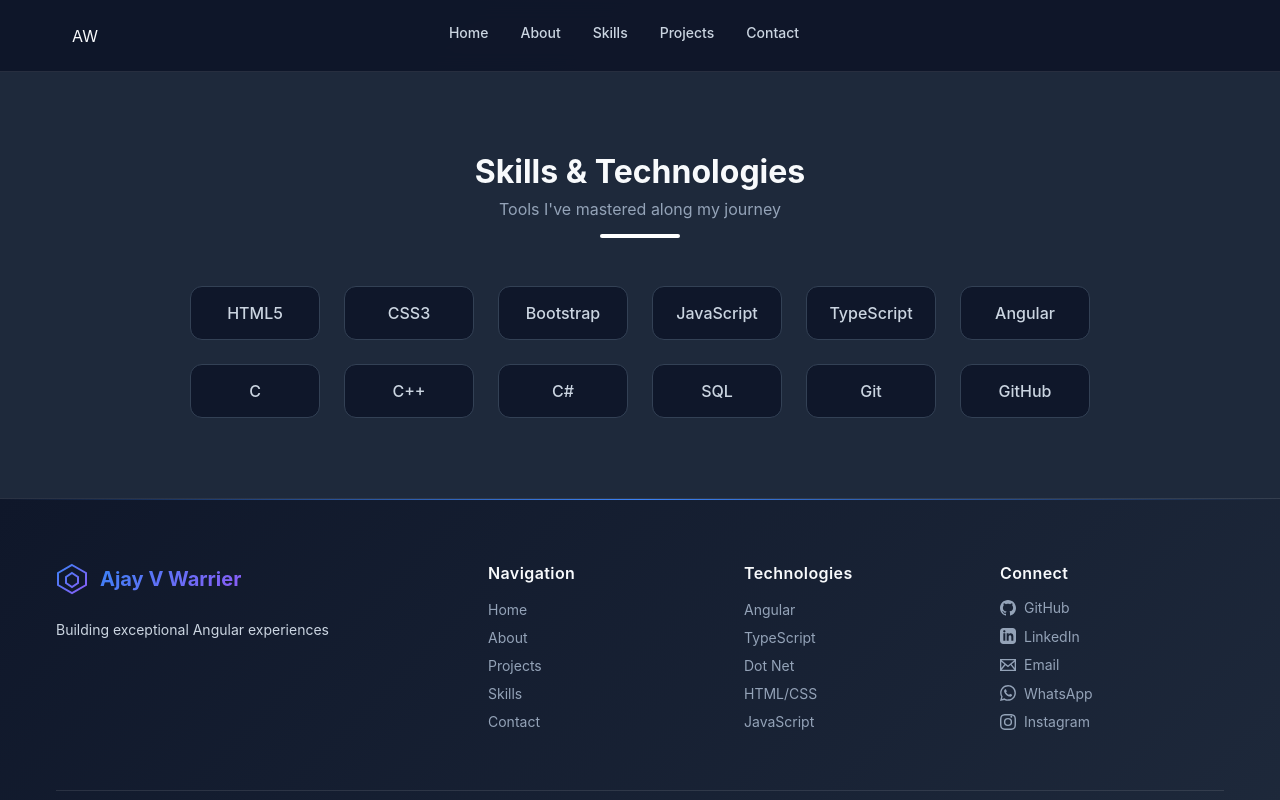
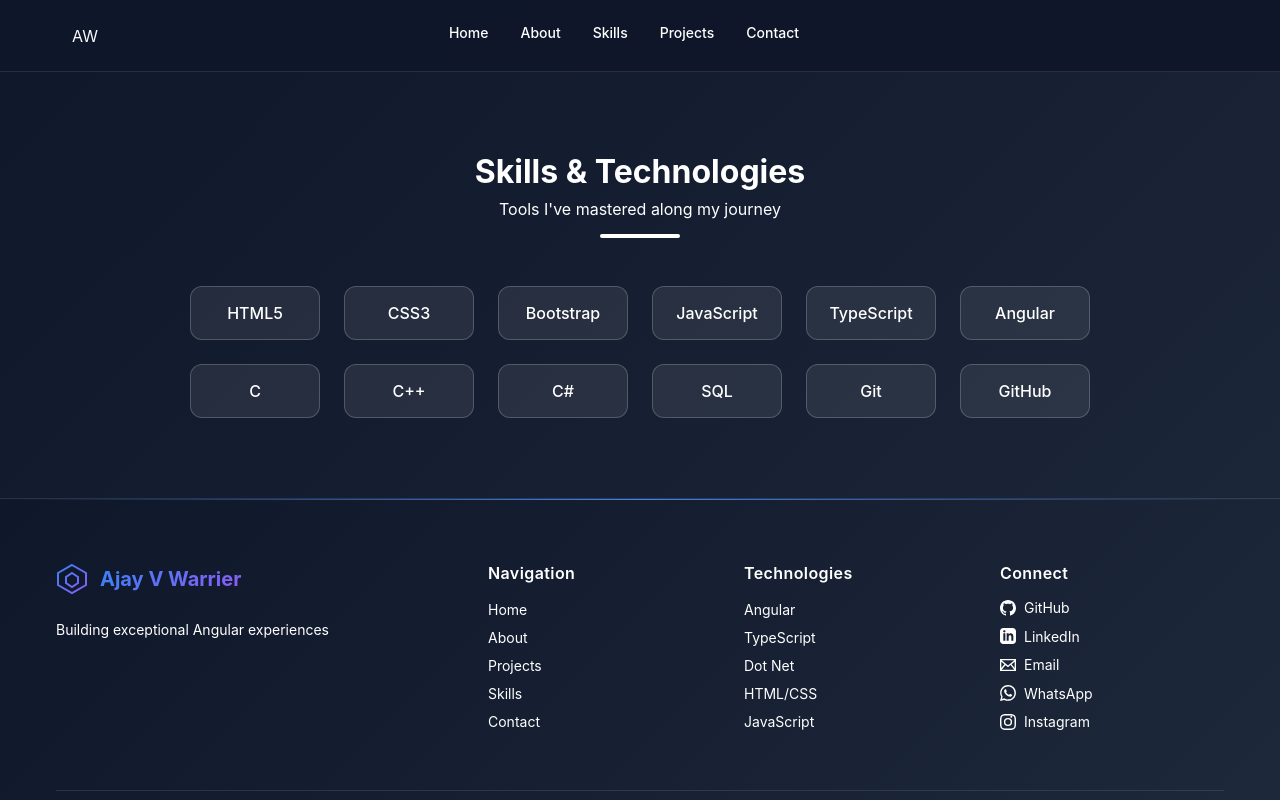
Before and after one commit to Ajayvwarrier/Portfolio, an Angular app: page /skills in a window 1280 px wide. Built offline with nearby package versions, Linux system fonts and the light colour scheme.

Commit message:
new update color consistent

```diff
--- a/src/app/components/about/about.css
+++ b/src/app/components/about/about.css
@@ -85,17 +85,19 @@
 }
 
 .resume-btn{
-  display:inline-block;
+  display:inline-flex;
   margin-top:25px;
   padding:12px 25px;
-  background:white;
+  background:rgb(15, 40, 182);
   color:#5a3ec8;
   border-radius:30px;
   text-decoration:none;
   font-weight:600;
   transition:.3s;
+  cursor: pointer;
+  border: none;
 }
 
 .resume-btn:hover{
-  background:#eee;
+  background:#8a6c6c;
 }
--- a/src/app/components/home/home.html
+++ b/src/app/components/home/home.html
@@ -3,11 +3,14 @@
 <section id="home" class="hero">
   <div class="container">
 
-    <!-- Molecular structure with mouse follow -->
-    <div class="hero-right" id="molecularContainer">
-      <div class="molecular-structure" id="molecularStructure"></div>
+  <div class="canvas-container">
+  <canvas id="bubbleCanvas"></canvas>
     </div>
+
     <div class="hero-content">
+
+        <!-- 🔥 RING -->
+      <div class="ring-animation"></div>
 
       <!-- SOCIAL ICONS TOP RIGHT -->
       <div class="hero-social">
@@ -32,15 +35,14 @@
         </a>
       </div>
 
-    <br>
-    <br>
-
       <h1 class="hero-title">
-        Hello, I'm <span class="highlight">AJAY V WARRIER</span>
+         <span class="highlight">AJAY</span>
         <span class="wave">👋</span>
       </h1>
 
-      <p class="hero-subtitle">Dot Net & Angular Developer</p>
+      <p class="hero-subtitle">Full Stack .Net Developer</p>
+      <p>Passionate about building interactive and dynamic web applications using the Dot NET stack.</p>
+      <br>
 
       <div class="hero-actions">
         <a href="#contact" class="btn btn-primary">
--- a/src/app/components/home/home.ts
+++ b/src/app/components/home/home.ts
@@ -1,4 +1,12 @@
-import { Component } from '@angular/core';
+import {
+  Component,
+  ElementRef,
+  AfterViewInit,
+  ViewChild,
+  HostListener,
+  OnDestroy
+} from '@angular/core';
+
 import { AboutComponent } from "../about/about";
 import { SkillsComponent } from "../skills/skills";
 import { ProjectsComponent } from "../projects/projects";
@@ -13,8 +21,199 @@ import { ContactComponent } from "../contact/contact";
   imports: [AboutComponent, SkillsComponent, ProjectsComponent, ContactComponent],
 
 })
-export class HomeComponent {
+export class HomeComponent implements AfterViewInit, OnDestroy {
+
   title: string = 'Welcome to My Portfolio';
 
-  // Add any additional properties or methods you need here
+  @ViewChild('canvas') canvasRef!: ElementRef<HTMLCanvasElement>;
+
+  private ctx!: CanvasRenderingContext2D;
+  private particles: Particle[] = [];
+  private animationId: number = 0;
+
+  private mouseX: number = 0;
+  private mouseY: number = 0;
+  private isMouseMoving: boolean = false;
+
+  // ================= INIT =================
+  ngAfterViewInit() {
+    this.initCanvas();
+    this.createParticles();
+    this.animate();
+  }
+
+  private initCanvas() {
+    const canvas = this.canvasRef.nativeElement;
+    this.ctx = canvas.getContext('2d')!;
+    this.resizeCanvas();
+  }
+
+  // ================= RESIZE =================
+  @HostListener('window:resize')
+  public resizeCanvas() {
+    const canvas = this.canvasRef.nativeElement;
+    const container = canvas.parentElement;
+
+    if (container) {
+      canvas.width = container.clientWidth;
+      canvas.height = container.clientHeight;
+    }
+
+    this.createParticles();
+  }
+
+  // ================= PARTICLES =================
+  private createParticles() {
+    const canvas = this.canvasRef.nativeElement;
+    const particleCount = 50;
+
+    this.particles = [];
+
+    for (let i = 0; i < particleCount; i++) {
+      this.particles.push(new Particle(
+        Math.random() * canvas.width,
+        Math.random() * canvas.height,
+        Math.random() * 3 + 1,
+        Math.random() * 2 - 1,
+        Math.random() * 2 - 1,
+        this.getRandomColor()
+      ));
+    }
+  }
+
+  private getRandomColor(): string {
+    const colors = [
+      '#3b82f6',
+      '#8b5cf6',
+      '#ec489a',
+      '#06b6d4',
+      '#f59e0b',
+      '#10b981'
+    ];
+    return colors[Math.floor(Math.random() * colors.length)];
+  }
+
+  // ================= ANIMATION =================
+  private animate() {
+    const canvas = this.canvasRef.nativeElement;
+    if (!this.ctx) return;
+
+    this.ctx.clearRect(0, 0, canvas.width, canvas.height);
+
+    // Draw particles
+    for (let p of this.particles) {
+      p.update(canvas.width, canvas.height);
+      p.draw(this.ctx);
+    }
+
+    this.drawConnections();
+    this.applyMouseEffect();
+
+    this.animationId = requestAnimationFrame(() => this.animate());
+  }
+
+  // ================= CONNECTION LINES =================
+  private drawConnections() {
+    const maxDistance = 120;
+
+    for (let i = 0; i < this.particles.length; i++) {
+      for (let j = i + 1; j < this.particles.length; j++) {
+
+        const dx = this.particles[i].x - this.particles[j].x;
+        const dy = this.particles[i].y - this.particles[j].y;
+        const distance = Math.sqrt(dx * dx + dy * dy);
+
+        if (distance < maxDistance) {
+          const opacity = 1 - (distance / maxDistance);
+
+          this.ctx.beginPath();
+          this.ctx.strokeStyle = `rgba(139, 92, 246, ${opacity * 0.3})`;
+          this.ctx.lineWidth = 1;
+          this.ctx.moveTo(this.particles[i].x, this.particles[i].y);
+          this.ctx.lineTo(this.particles[j].x, this.particles[j].y);
+          this.ctx.stroke();
+        }
+      }
+    }
+  }
+
+  // ================= MOUSE EFFECT =================
+  private applyMouseEffect() {
+    if (!this.isMouseMoving) return;
+
+    const maxDistance = 150;
+
+    for (let p of this.particles) {
+      const dx = p.x - this.mouseX;
+      const dy = p.y - this.mouseY;
+      const distance = Math.sqrt(dx * dx + dy * dy);
+
+      if (distance < maxDistance) {
+        const angle = Math.atan2(dy, dx);
+        const force = (maxDistance - distance) / maxDistance * 2;
+
+        p.x += Math.cos(angle) * force;
+        p.y += Math.sin(angle) * force;
+      }
+    }
+  }
+
+  @HostListener('mousemove', ['$event'])
+  onMouseMove(event: MouseEvent) {
+    const canvas = this.canvasRef.nativeElement;
+    const rect = canvas.getBoundingClientRect();
+
+    this.mouseX = event.clientX - rect.left;
+    this.mouseY = event.clientY - rect.top;
+    this.isMouseMoving = true;
+
+    clearTimeout((this as any).mouseTimeout);
+    (this as any).mouseTimeout = setTimeout(() => {
+      this.isMouseMoving = false;
+    }, 100);
+  }
+
+  // ================= DESTROY =================
+  ngOnDestroy() {
+    if (this.animationId) {
+      cancelAnimationFrame(this.animationId);
+    }
+  }
 }
+
+
+// ================= PARTICLE CLASS =================
+class Particle {
+  constructor(
+    public x: number,
+    public y: number,
+    public radius: number,
+    public vx: number,
+    public vy: number,
+    public color: string
+  ) {}
+
+  update(width: number, height: number) {
+    this.x += this.vx;
+    this.y += this.vy;
+
+    if (this.x - this.radius < 0 || this.x + this.radius > width) {
+      this.vx *= -1;
+    }
+    if (this.y - this.radius < 0 || this.y + this.radius > height) {
+      this.vy *= -1;
+    }
+  }
+
+  draw(ctx: CanvasRenderingContext2D) {
+    ctx.beginPath();
+    ctx.arc(this.x, this.y, this.radius, 0, Math.PI * 2);
+
+    ctx.fillStyle = this.color;
+    ctx.shadowBlur = 10;
+    ctx.shadowColor = this.color;
+
+    ctx.fill();
+    ctx.shadowBlur = 0;
+  }
+}
--- a/src/styles.css
+++ b/src/styles.css
@@ -17,9 +17,14 @@ html, body {
 
 body {
   font-family: -apple-system, BlinkMacSystemFont, 'Segoe UI', Roboto, Oxygen, Ubuntu, sans-serif;
-  background: linear-gradient(135deg, #0f172a 0%, #1e293b 100%);
+  background: linear-gradient(135deg, #5a3ec8, #6a45e5 100%);
   color: #f8fafc;
   min-height: 100vh;
+}
+
+.hero,
+.about-section {
+  background: transparent;
 }
 
 /* Remove any default white backgrounds */
@@ -31,7 +36,7 @@ app-root {
 /* Make sure your hero section fills the screen */
 .hero {
   min-height: 100vh;
-  background: linear-gradient(135deg, #0f172a 0%, #1e293b 100%);
+  background: transparent !important;
   padding: 0;
   margin: 0;
 }
@@ -47,8 +52,36 @@ app-root {
 :host {
   display: block;
   min-height: 100vh;
-  background: linear-gradient(135deg, #0f172a 0%, #1e293b 100%);
+  background: transparent !important;
 }
 section {
   scroll-margin-top: 90px;
 }
+
+/* GLOBAL FIX - SAME BACKGROUND ALL PAGES */
+
+section,
+.about,
+.skills,
+.projects-section,
+.about-section {
+  background: transparent !important;
+  color: #ffffff !important;
+}
+
+/* Cards / Boxes */
+.skill-item,
+.project-card,
+.contact-box {
+  background: rgba(255,255,255,0.08) !important;
+  color: #ffffff !important;
+  border: 1px solid rgba(255,255,255,0.2) !important;
+}
+
+/* Force text white */
+h1, h2, h3, h4, h5, h6,
+p,
+span,
+a {
+  color: #ffffff !important;
+}
```
Also changed, not shown: src/app/components/home/home.css (+73 -74 lines).
